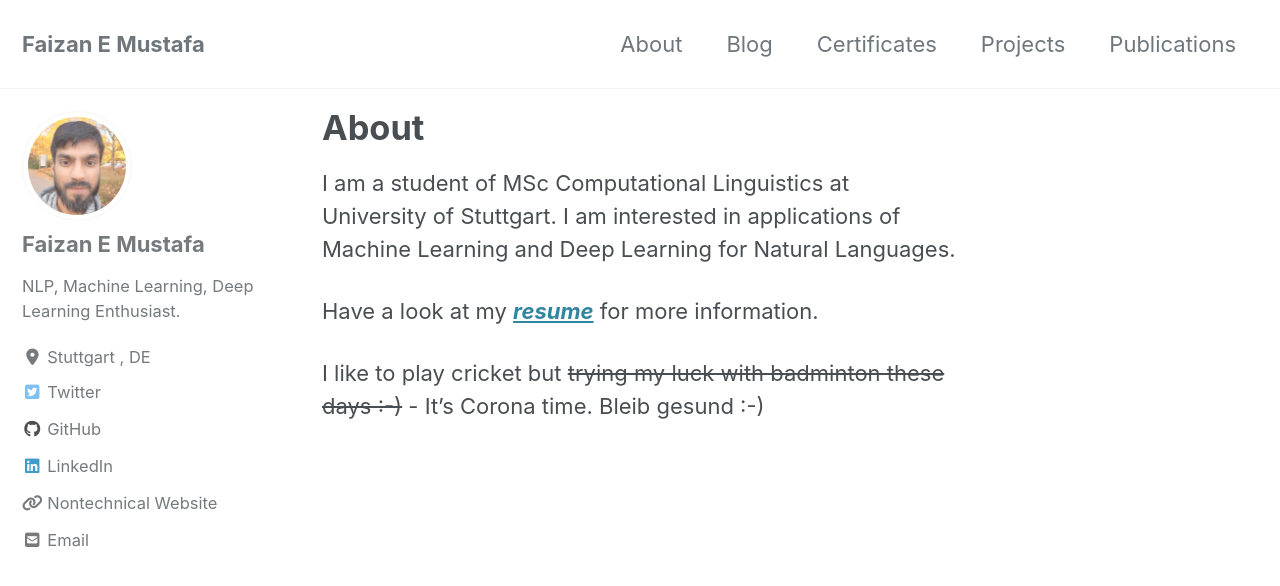
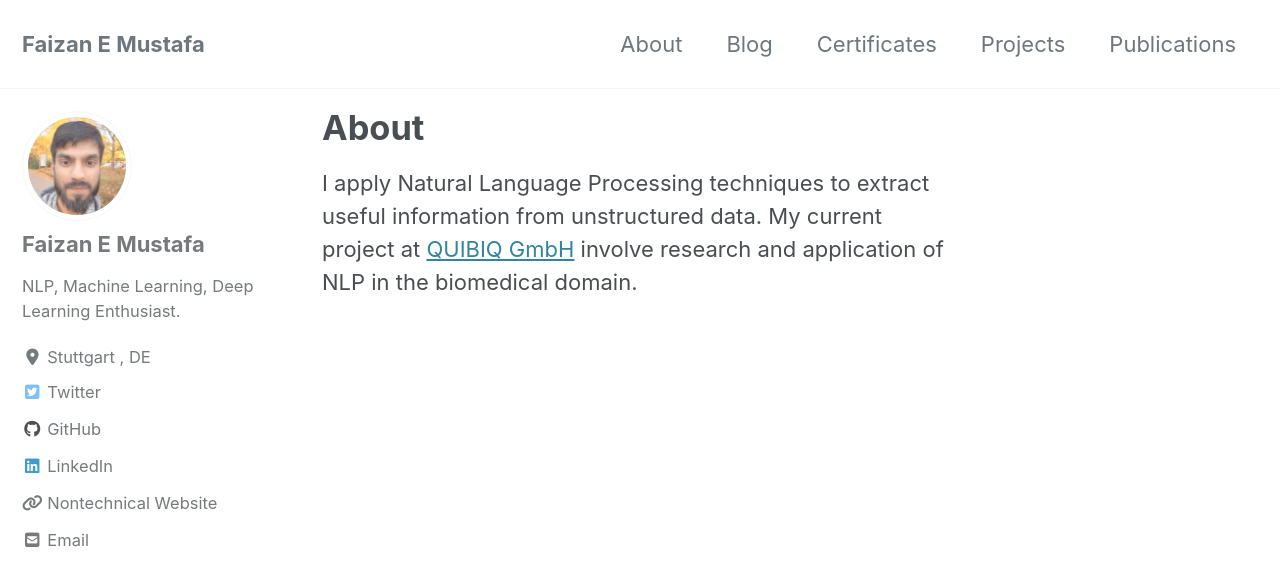
Before and after one commit to Faizan-E-Mustafa/Faizan-E-Mustafa.github.io, a Jekyll site: the page built from _pages/about.md, in a window 1280 px wide and 900 px high. Shown: the top 586 px of the window. Built offline with Jekyll 4.4.1, drawn with Linux system fonts in a browser that asks for light colours; cached includes are drawn as plain includes; nearby versions of some CDN libraries.

Commit message:
update about

```diff
--- a/_pages/about.md
+++ b/_pages/about.md
@@ -6,8 +6,5 @@ author_profile: true
 #header:
  #   image: "/images/ab.jpg"
 ---
-I am a student of MSc Computational Linguistics at University of Stuttgart. I am interested in applications of Machine Learning and Deep Learning for Natural Languages.
 
-Have a look at my [***resume***](https://Faizan-E-Mustafa.github.io/pdfs/CV.pdf) for more information.
-
-I like to play cricket but ~~trying my luck with badminton these days :-)~~ - It's Corona time. Bleib gesund :-)
+I apply Natural Language Processing techniques to extract useful information from unstructured data. My current project at [QUIBIQ GmbH](https://www.quibiq.de/) involve research and application of NLP in the biomedical domain.
```
